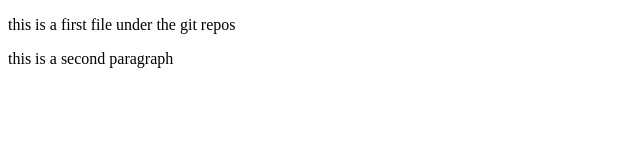
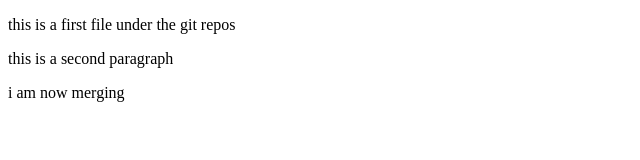
Before and after one commit to iamakashgupta/first-repo, a plain HTML site: page index.html in a window 1280 px wide. Shown: the whole page, without its empty margins (0-640 px from the left). Drawn offline with Linux system fonts and the light colour scheme.

Commit message:
third paragraph added

```diff
--- a/index.html
+++ b/index.html
@@ -8,5 +8,6 @@
 <body>
     <p>this is a first file under the git repos</p>
     <p>this is a second paragraph</p>
+    <p>i am now merging</p>
 </body>
 </html>
```
